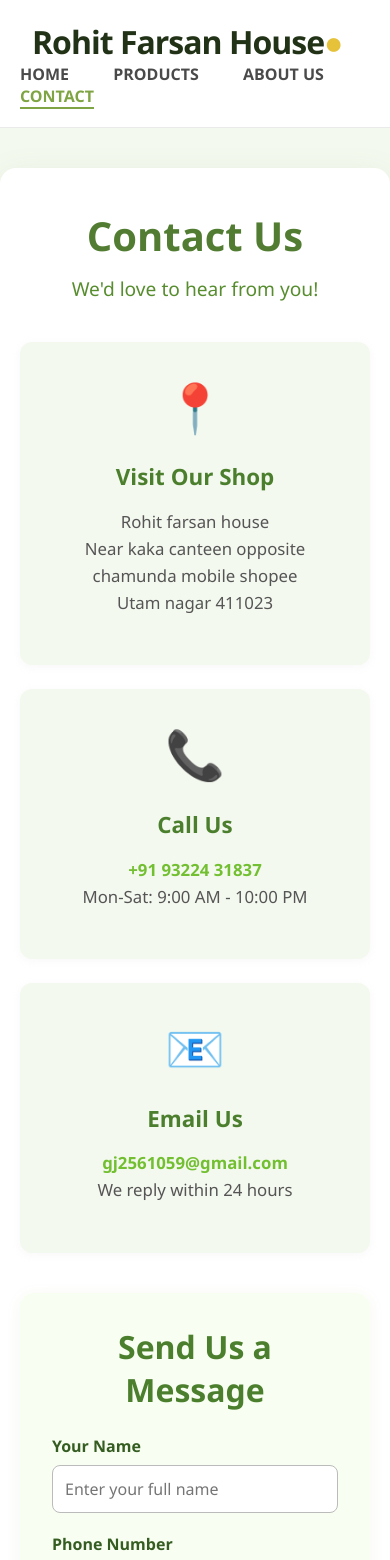
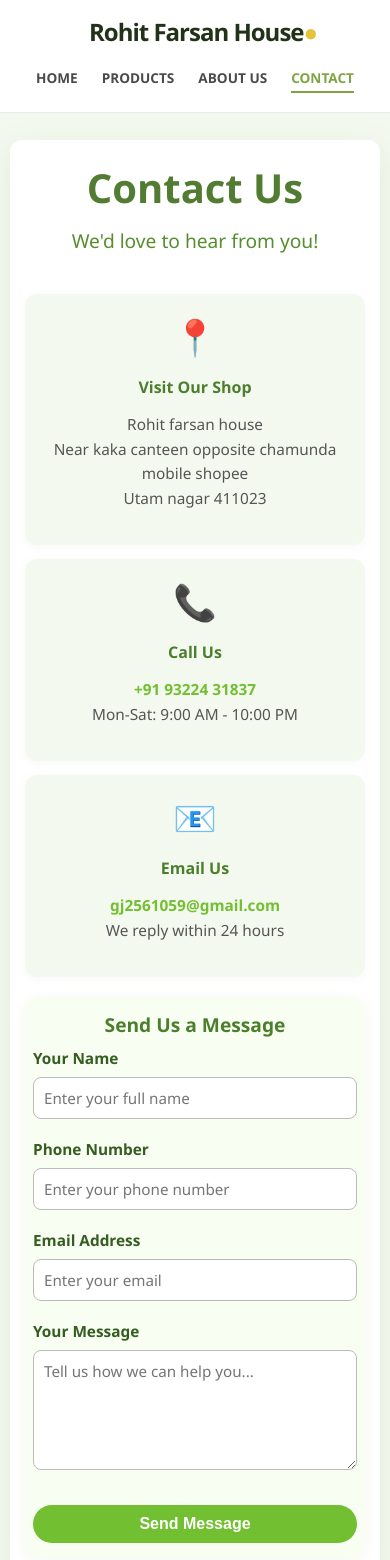
Before and after one commit to rohit543215/rohit-farsan, a plain HTML site: page contact-us.html in a window 390 px wide. Shown: the top 1560 px of the page. Drawn offline with Linux system fonts and the light colour scheme.

Commit message:
Update contact-us.html

```diff
--- a/contact-us.html
+++ b/contact-us.html
@@ -11,12 +11,18 @@
       font-family: "Segoe UI", Arial, sans-serif;
       background: #f4f9ef;
       color: #222;
+      padding-top: 70px;
     }
     header {
+      position: fixed;
+      top: 0;
+      left: 0;
+      width: 100%;
       background: #fff;
       padding: 20px 0;
       border-bottom: 1px solid #eaeaea;
       overflow: hidden;
+      z-index: 1000;
     }
     .logo {
       font-weight: bold;
@@ -36,6 +42,7 @@
       text-decoration: none;
       margin: 0 20px;
       font-weight: 600;
+      font-size: 0.95em;
     }
     nav a.active,
     nav a:hover {
@@ -199,11 +206,129 @@
     footer a:hover {
       text-decoration: underline;
     }
+
+    /* Mobile Responsive Styles */
+    @media (max-width: 768px) {
+      body {
+        padding-top: 120px;
+      }
+      header {
+        padding: 15px 0;
+      }
+      .logo {
+        font-size: 1.5em;
+        margin-left: 16px;
+        float: none;
+        display: block;
+        text-align: center;
+        margin-bottom: 12px;
+      }
+      nav {
+        float: none;
+        margin: 0;
+        text-align: center;
+        display: flex;
+        flex-wrap: wrap;
+        justify-content: center;
+        gap: 8px;
+        padding: 0 10px;
+      }
+      nav a {
+        margin: 4px 8px;
+        font-size: 0.85em;
+        padding: 4px 0;
+      }
+      .container {
+        margin: 20px 10px;
+        padding: 20px 15px;
+        border-radius: 12px;
+      }
+      .contact-grid {
+        grid-template-columns: 1fr;
+        gap: 14px;
+        margin-bottom: 20px;
+      }
+      .contact-card {
+        padding: 18px 10px;
+      }
+      .contact-icon {
+        font-size: 2.2em;
+        margin-bottom: 10px;
+      }
+      .contact-card h3 {
+        font-size: 1em;
+        margin-bottom: 8px;
+      }
+      .contact-card p {
+        font-size: 0.96em;
+      }
+      .form-section {
+        padding: 14px 8px;
+        margin: 14px 0;
+      }
+      .form-title {
+        font-size: 1.2em;
+        margin-bottom: 10px;
+      }
+      .form-group label {
+        font-size: 0.96em;
+      }
+      .form-group input,
+      .form-group textarea {
+        font-size: 0.95em;
+        padding: 10px;
+      }
+      .submit-btn {
+        font-size: 1em;
+        padding: 10px;
+      }
+      .success-msg,
+      .error-msg {
+        font-size: 0.95em;
+        margin-top: 10px;
+        padding: 8px;
+      }
+      .map-section {
+        height: 180px;
+        font-size: 0.95em;
+        margin-top: 10px;
+        padding: 4px;
+      }
+      footer {
+        font-size: 0.9em;
+        padding: 10px;
+        margin-top: 20px;
+      }
+    }
+    /* Tablet Responsive */
+    @media (min-width: 769px) and (max-width: 1024px) {
+      .logo {
+        font-size: 1.7em;
+        margin-left: 20px;
+      }
+      nav {
+        margin-right: 20px;
+      }
+      nav a {
+        margin: 0 12px;
+        font-size: 0.9em;
+      }
+      .container {
+        margin: 30px 20px;
+        padding: 32px;
+      }
+      .page-title {
+        font-size: 2em;
+      }
+      .page-subtitle {
+        font-size: 1.08em;
+      }
+    }
   </style>
 </head>
 <body>
   <header>
-    <a href="index.html" class="logo">Rohit Farsan House<span style="color:#E5C239;">&#9679;</span></a>
+    <a href="index.html" class="logo">Rohit Farsan House<span style="color:#E5C239;">●</span></a>
     <nav>
       <a href="index.html">HOME</a>
       <a href="products.html">PRODUCTS</a>
@@ -212,11 +337,9 @@
     </nav>
     <div style="clear: both"></div>
   </header>
-
   <div class="container">
     <div class="page-title">Contact Us</div>
     <div class="page-subtitle">We'd love to hear from you!</div>
-
     <div class="contact-grid">
       <div class="contact-card">
         <div class="contact-icon">📍</div>
@@ -225,14 +348,12 @@
         Near kaka canteen opposite chamunda mobile shopee<br>
         Utam nagar 411023</p>
       </div>
-
       <div class="contact-card">
         <div class="contact-icon">📞</div>
         <h3>Call Us</h3>
         <p><a href="tel:+919322431837">+91 93224 31837</a><br>
         Mon-Sat: 9:00 AM - 10:00 PM</p>
       </div>
-
       <div class="contact-card">
         <div class="contact-icon">📧</div>
         <h3>Email Us</h3>
@@ -240,7 +361,6 @@
         We reply within 24 hours</p>
       </div>
     </div>
-
     <div class="form-section">
       <div class="form-title">Send Us a Message</div>
       <form id="contactForm">
@@ -248,54 +368,42 @@
           <label for="name">Your Name</label>
           <input type="text" id="name" name="name" placeholder="Enter your full name" required />
         </div>
-
         <div class="form-group">
           <label for="phone">Phone Number</label>
           <input type="tel" id="phone" name="phone" placeholder="Enter your phone number" required />
         </div>
-
         <div class="form-group">
           <label for="email">Email Address</label>
           <input type="email" id="email" name="email" placeholder="Enter your email" required />
         </div>
-
         <div class="form-group">
           <label for="message">Your Message</label>
           <textarea id="message" name="message" placeholder="Tell us how we can help you..." required></textarea>
         </div>
-
         <button type="submit" class="submit-btn">Send Message</button>
         <div class="success-msg" id="successMsg">Thank you! Your message has been sent successfully.</div>
         <div class="error-msg" id="errorMsg">Sorry, something went wrong. Please try again.</div>
       </form>
     </div>
-
     <div class="map-section">
       📍 Google Maps Location (Add your map embed code here)
     </div>
   </div>
-
   <footer>
     <p>&copy; 2025 Rohit Farsan House - All Rights Reserved</p>
     <p>Made with ❤️ by <a href="https://zippity.biz" target="_blank">zippity</a></p>
   </footer>
-
   <script>
     const form = document.getElementById('contactForm');
     const successMsg = document.getElementById('successMsg');
     const errorMsg = document.getElementById('errorMsg');
     const submitBtn = form.querySelector('.submit-btn');
-
     form.addEventListener('submit', function(event) {
       event.preventDefault();
-
-      // Hide previous messages
       successMsg.style.display = 'none';
       errorMsg.style.display = 'none';
       submitBtn.disabled = true;
       submitBtn.textContent = 'Sending...';
-
-      // Simulate form submission (replace with actual backend/Supabase integration)
       setTimeout(() => {
         successMsg.style.display = 'block';
         submitBtn.disabled = false;
@@ -305,5 +413,4 @@
     });
   </script>
 </body>
-
 </html>
```
